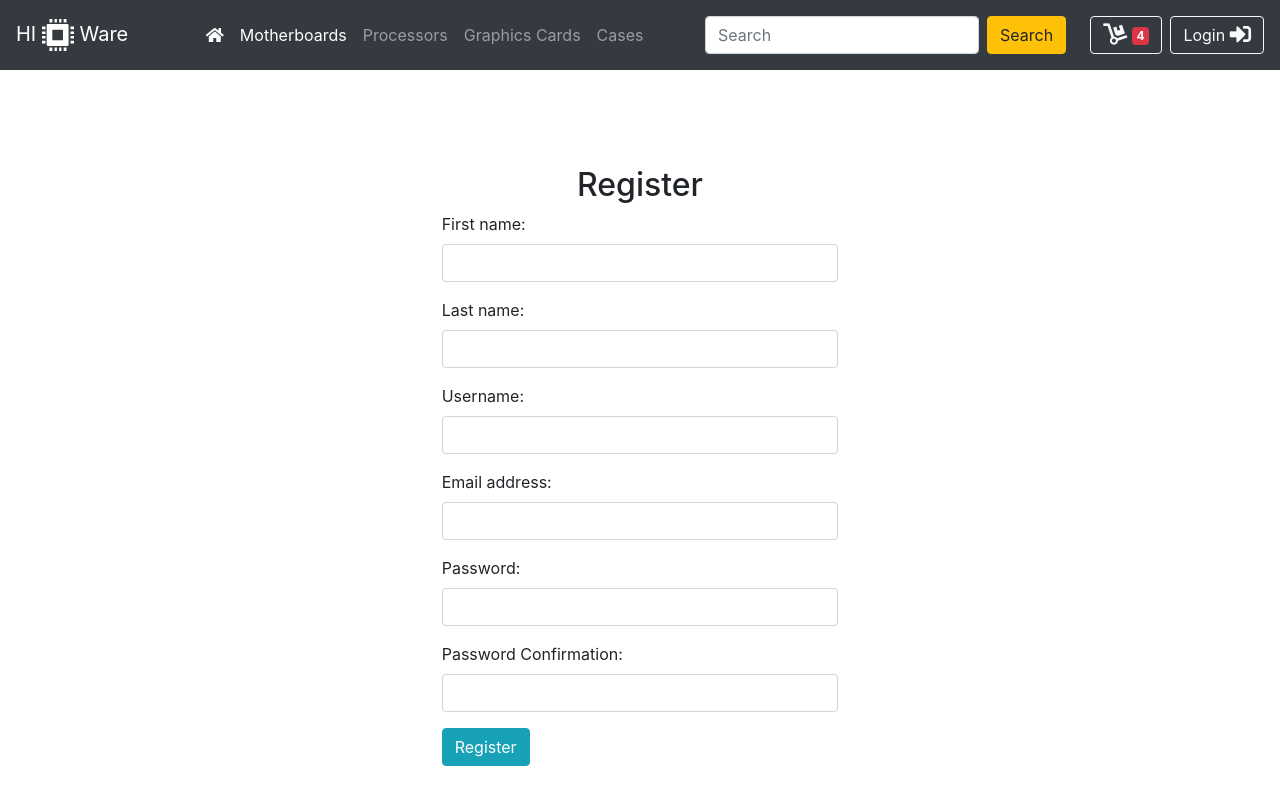
After one commit to wikwiki777/HI-Ware, a Django app: page /accounts/register in a window 1280 px wide. The commit adds this page. Run offline with Django 3.2, Linux system fonts and the light colour scheme; some libraries are stand-ins or nearby versions.

Commit message:
Create initial registration page and functionality

```diff
--- a/accounts/forms.py
+++ b/accounts/forms.py
@@ -9,3 +9,36 @@ class UserLoginForm(forms.Form):
 
     username = forms.CharField()
     password = forms.CharField(widget=forms.PasswordInput)
+
+
+class UserRegistrationForm(UserCreationForm):
+    """Form used to register a new user."""
+
+    password1 = forms.CharField(label="Password",
+                                widget=forms.PasswordInput)
+    password2 = forms.CharField(label="Password Confirmation",
+                                widget=forms.PasswordInput)
+
+    class Meta:
+        model = User
+        fields = ["first_name", "last_name", "username",
+                  "email", "password1", "password2"]
+
+    def clean_email(self):
+        email = self.cleaned_data.get('email')
+        username = self.cleaned_data.get('username')
+        if User.objects.filter(email=email).exclude(username=username):
+            raise forms.ValidationError(u'Email address must be unique')
+        return email
+
+    def clean_password(self):
+        password1 = self.cleaned_data.get('password1')
+        password2 = self.cleaned_data.get('password2')
+
+        if not password1 or not password2:
+            raise ValidationError("Please confirm your password")
+
+        if password1 != password2:
+            raise ValidationError("Passwords must match")
+
+        return password2
--- /dev/null
+++ b/accounts/templates/registration.html
@@ -0,0 +1,79 @@
+{% extends "base.html" %}
+{% block page_title %}HI-Ware: Register{% endblock %}
+{% block content %}
+<div class="row justify-content-md-center">
+  <div class="col-md-4 mt-5 pt-5">
+    <h2 class="text-center">Register</h2>
+    <form method="POST">
+      {% csrf_token %}
+      <!-- first_name -->
+      <div class="form-group">
+        {{ registration_form.first_name.label_tag }}
+        <input type="text" class="form-control {% if registration_form.first_name.errors %}is-invalid{% endif %}"
+          id="id_first_name" name="first_name" value="{{ registration_form.first_name.value|default:'' }}" required>
+        {% if registration_form.first_name.errors %}
+        <div class="invalid-feedback">
+          {{ registration_form.first_name.errors }}
+        </div>
+        {% endif %}
+      </div>
+      <!-- last_name -->
+      <div class="form-group">
+        {{ registration_form.last_name.label_tag }}
+        <input type="text" class="form-control {% if registration_form.last_name.errors %}is-invalid{% endif %}"
+          id="id_last_name" name="last_name" value="{{ registration_form.last_name.value|default:'' }}" required>
+        {% if registration_form.last_name.errors %}
+        <div class="invalid-feedback">
+          {{ registration_form.last_name.errors }}
+        </div>
+        {% endif %}
+      </div>
+      <!-- username -->
+      <div class="form-group">
+        {{ registration_form.username.label_tag }}
+        <input type="text" class="form-control {% if registration_form.username.errors %}is-invalid{% endif %}"
+          id="id_username" name="username" value="{{ registration_form.username.value|default:'' }}" required>
+        {% if registration_form.username.errors %}
+        <div class="invalid-feedback">
+          {{ registration_form.username.errors }}
+        </div>
+        {% endif %}
+      </div>
+      <!-- email -->
+      <div class="form-group">
+        {{ registration_form.email.label_tag }}
+        <input type="text" class="form-control {% if registration_form.email.errors %}is-invalid{% endif %}"
+          id="id_email" name="email" value="{{ registration_form.email.value|default:'' }}" required>
+        {% if registration_form.email.errors %}
+        <div class="invalid-feedback">
+          {{ registration_form.email.errors }}
+        </div>
+        {% endif %}
+      </div>
+      <!-- password1 -->
+      <div class="form-group">
+        {{ registration_form.password1.label_tag }}
+        <input type="password" class="form-control {% if registration_form.password1.errors %}is-invalid{% endif %}"
+          id="id_password1" name="password1" value="{{ registration_form.password1.value|default:'' }}" required>
+        {% if registration_form.password1.errors %}
+        <div class="invalid-feedback">
+          {{ registration_form.password1.errors }}
+        </div>
+        {% endif %}
+      </div>
+      <!-- password2 -->
+      <div class="form-group">
+        {{ registration_form.password2.label_tag }}
+        <input type="password" class="form-control {% if registration_form.password2.errors %}is-invalid{% endif %}"
+          id="id_password2" name="password2" value="{{ registration_form.password2.value|default:'' }}" required>
+        {% if registration_form.password2.errors %}
+        <div class="invalid-feedback">
+          {{ registration_form.password2.errors }}
+        </div>
+        {% endif %}
+      </div>
+      <button type="submit" class="btn btn-info">Register</button>
+    </form>
+  </div>
+</div>
+{% endblock %}
--- a/accounts/urls.py
+++ b/accounts/urls.py
@@ -4,4 +4,5 @@ from accounts import views
 
 urlpatterns = [
     re_path(r'^login$', views.login, name="login"),
+    re_path(r'^register$', views.registration, name="register"),
 ]
--- a/accounts/views.py
+++ b/accounts/views.py
@@ -1,5 +1,5 @@
 from django.shortcuts import render
-from accounts.forms import UserLoginForm
+from accounts.forms import UserLoginForm, UserRegistrationForm
 from django.contrib.auth.models import User
 from django.contrib import auth, messages
 
@@ -28,3 +28,20 @@ def login(request):
     else:
         login_form = UserLoginForm()
     return render(request, "login.html", {"login_form": login_form})
+
+
+def registration(request):
+    """Render the registration page."""
+
+    if request.method == "POST":
+        registration_form = UserRegistrationForm(request.POST)
+
+        if registration_form.is_valid():
+            registration_form.save()
+            messages.success(request, "You have succssfully registered")
+
+    else:
+        registration_form = UserRegistrationForm()
+
+    return render(request, "registration.html",
+                  {"registration_form": registration_form})
--- a/templates/base.html
+++ b/templates/base.html
@@ -55,11 +55,15 @@
         </span>
         {% if user.is_authenticated %}
         <span class="navbar-text pl-2">
-            <button class="btn btn-outline-light my-2 my-sm-0">Logout <i class="fas fa-sign-out-alt fa-lg"></i></button>
+            <a href="#">
+                <button class="btn btn-outline-light my-2 my-sm-0">Logout <i class="fas fa-sign-out-alt fa-lg"></i></button>
+            </a>
         </span>
         {% else %}
         <span class="navbar-text pl-2">
-            <button class="btn btn-outline-light my-2 my-sm-0">Login <i class="fas fa-sign-in-alt fa-lg"></i></button>
+            <a href="{% url 'login' %}">
+                <button class="btn btn-outline-light my-2 my-sm-0">Login <i class="fas fa-sign-in-alt fa-lg"></i></button>
+            </a>
         </span>
         {% endif %}
     </nav>
```
Also changed, not shown: accounts/tests/test_forms.py (+11 -1 lines), accounts/tests/test_models.py (+1 -1 lines), accounts/tests/test_views.py (+7 -0 lines).
